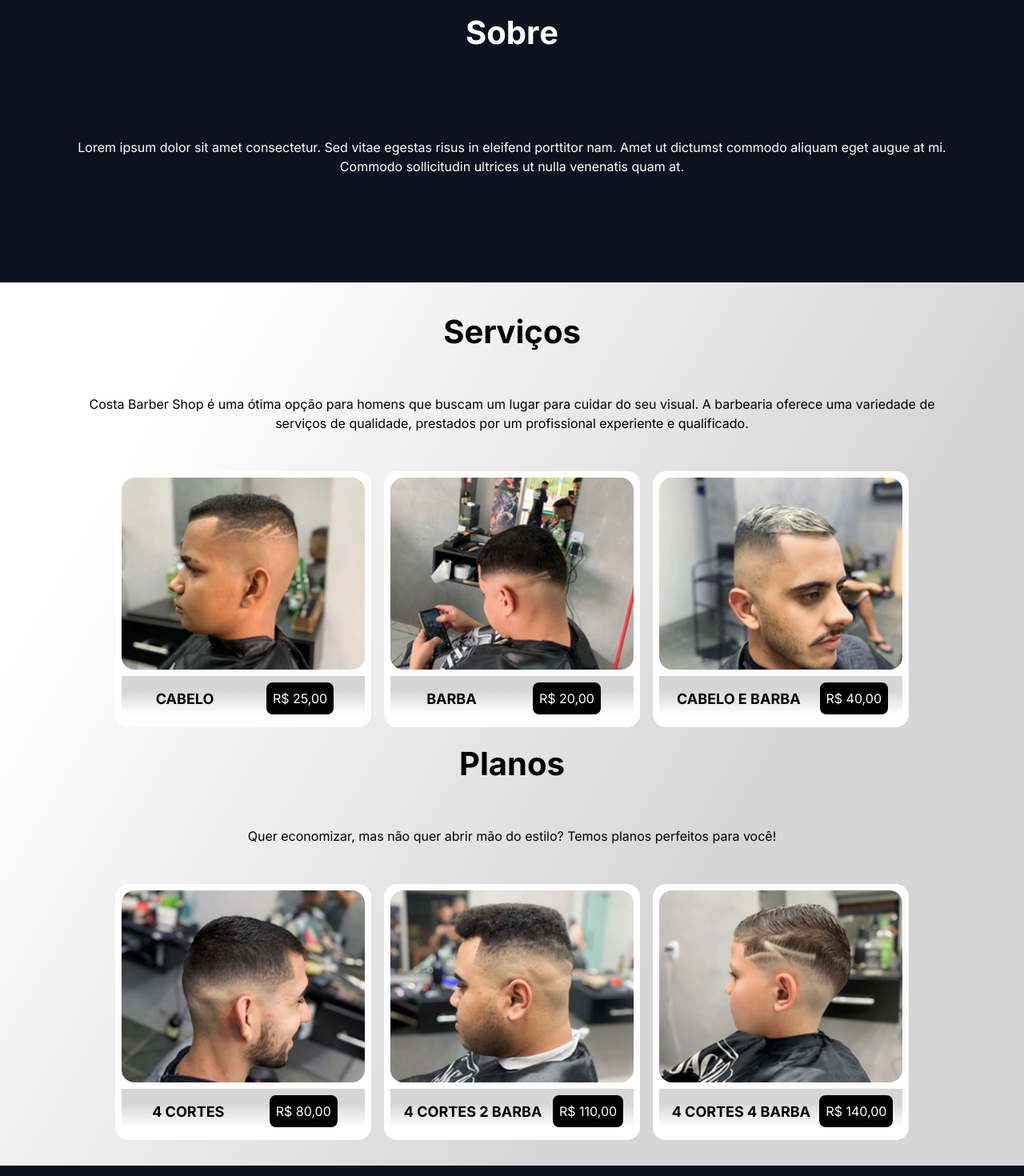
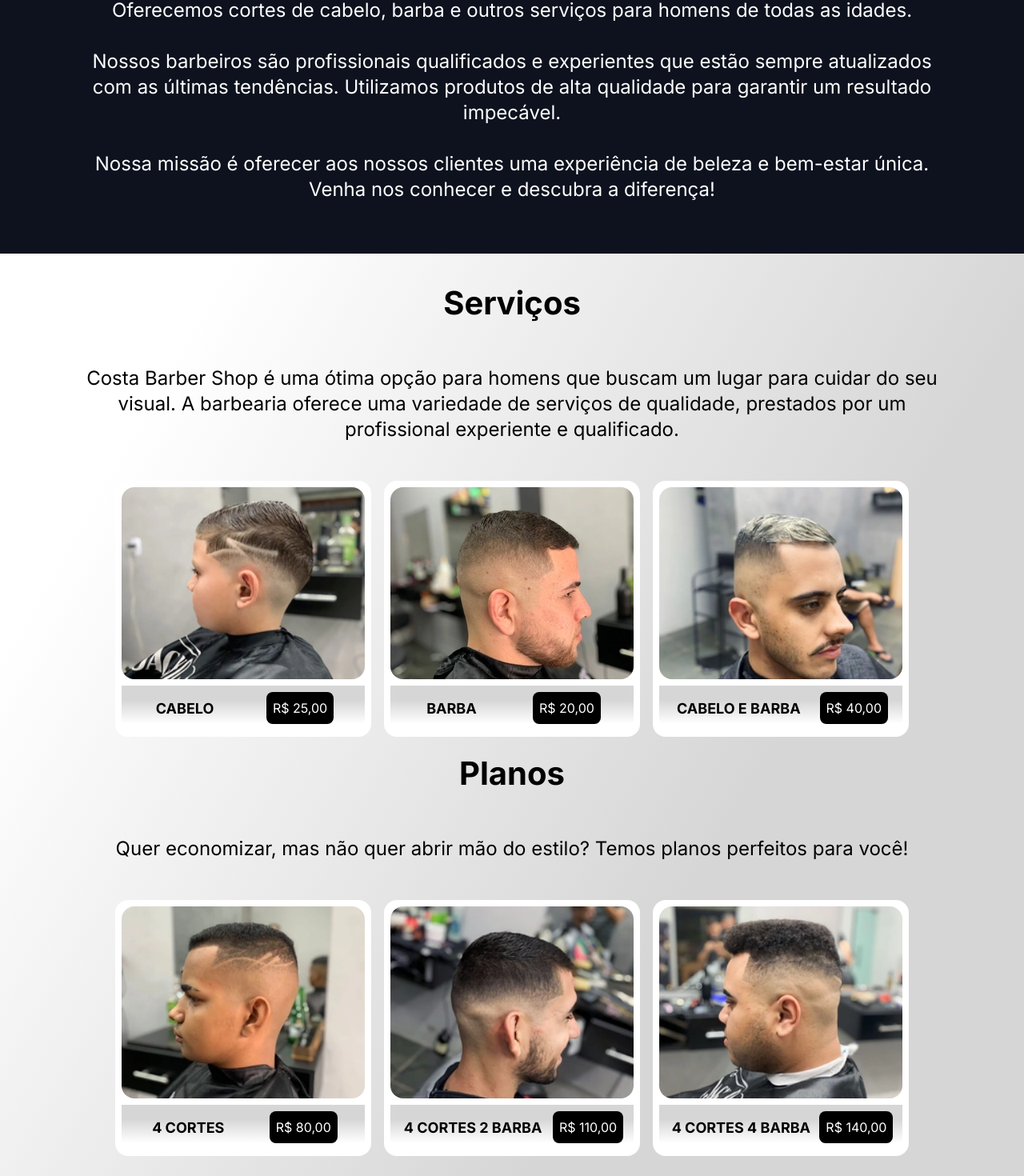
Before and after one commit to Alisonais/landing-page-barbearia, a Next.js app: page / in a window 1280 px wide. Shown: the part 1399-2869 px from the top of the page at 80% size. Built offline with nearby package versions, Linux system fonts and the light colour scheme.

Commit message:
refactor: ajustando textos e imagens adicionando fotos e ajustando funções

```diff
--- a/src/components/main/servicos/index.jsx
+++ b/src/components/main/servicos/index.jsx
@@ -1,6 +1,6 @@
 "use client"
 import Title from "@/components/Title";
-import { backgroundlinearServicos, imagem1corte, imagem2corte, imagem3corte, imagem4corte, imagem5corte, imagem7corte } from "@/components/utils/imageLinks";
+import { backgroundlinearServicos, imagem1corte, imagem3corte, imagem4corte, imagem5corte, imagem7corte, imagem8corte } from "@/components/utils/imageLinks";
 import Card from "./card";
 
 export default function Servicos() {
@@ -11,6 +11,13 @@ export default function Servicos() {
   function handleWhats(){
     window.open("https://api.whatsapp.com/send?phone=5512981666880&text=Ol%C3%A1%20eu%20vim%20pelo%20site%20e%20quero%20adquirir%20um%20plano%20mensal")
   };
+
+  const tel = '5512981666880'
+
+    function handlelink(text){
+      const textEncode = encodeURI(text);
+      window.open(`https://api.whatsapp.com/send?phone=55${tel}&text=${textEncode}`)
+    }
 
   return (
       <section
@@ -24,13 +31,13 @@ export default function Servicos() {
         <Title title='Serviços' />
       </h2>
 
-      <p className=" text-center md:p-8 md:px-20  " >
+      <p className=" text-center md:text-xl lg:text-2xl md:p-8 md:px-20  " >
         Costa Barber Shop é uma ótima opção para homens que buscam um lugar para cuidar do seu visual. A barbearia oferece uma variedade de serviços de qualidade, prestados por um profissional experiente e qualificado.
       </p>
 
       <div className="  flex flex-col gap-4 md:w-[900px] lg:w-[1000px] md:flex-row md:flex-wrap justify-center " >
         <Card
-          img={imagem1corte.src}
+          img={imagem7corte.src}
           title="CABELO"
           price={25}
           handle={handleBookMe}
@@ -38,7 +45,7 @@ export default function Servicos() {
         />
 
         <Card
-          img={imagem2corte.src}
+          img={imagem8corte.src}
           title="BARBA"
           price={20}
           handle={handleBookMe}
@@ -56,29 +63,29 @@ export default function Servicos() {
       <Title title='Planos' />
       </h2>
 
-      <p className=" text-center md:p-8 md:px-20  " >
+      <p className=" text-center md:text-xl lg:text-2xl md:p-8 md:px-20  " >
         Quer economizar, mas não quer abrir mão do estilo? Temos  planos perfeitos para você!
       </p>
       <div className="  flex flex-col gap-4 md:w-[900px] lg:w-[1000px] md:flex-row md:flex-wrap justify-center " >
         <Card
-          img={imagem4corte.src}
+          img={imagem1corte.src}
           title="4 CORTES"
           price={80}
-          handle={handleWhats}
+          handle={()=> handlelink('Olá, gostaria adquirir um plano mensal para 4 CORTES')}
+        />
+
+        <Card
+          img={imagem4corte.src}
+          title="4 CORTES  2 BARBA"
+          price={110}
+          handle={()=> handlelink('Olá, gostaria adquirir um plano mensal para 4 CORTES e 2 BARBAS')}
         />
 
         <Card
           img={imagem5corte.src}
-          title="4 CORTES  2 BARBA"
-          price={110}
-          handle={handleWhats}
-        />
-
-        <Card
-          img={imagem7corte.src}
           title="4 CORTES  4 BARBA"
           price={140}
-          handle={handleWhats}
+          handle={()=> handlelink('Olá, gostaria adquirir um plano mensal para 4 CORTES e 4 BARBAS')}
         />
       </div>
 
--- a/src/components/main/sobre/index.jsx
+++ b/src/components/main/sobre/index.jsx
@@ -75,7 +75,7 @@ export default function Sobre() {
 
   return (
     <section
-      className=" bg-azulEscuro h-[100vh] flex flex-col justify-evenly px-4 py-8 "
+      className=" bg-azulEscuro h-[100%] flex flex-col justify-evenly px-4 py-8 "
     >
       <motion.div
         className='flex justify-center relative'
@@ -134,8 +134,14 @@ export default function Sobre() {
         />
       </h2>
 
-      <p className='text-white text-center md:p-8 md:px-20 ' >
-        Lorem ipsum dolor sit amet consectetur. Sed vitae egestas risus in eleifend porttitor nam. Amet ut dictumst commodo aliquam eget augue at mi. Commodo sollicitudin ultrices ut nulla venenatis quam at.
+      <p className='text-white text-center md:text-xl lg:text-2xl p-4 md:p-8 md:px-20 ' >
+      <strong>Costa Barber Shop </strong>
+
+A Costa Barber Shop é um espaço dedicado ao cuidado masculino. Oferecemos cortes de cabelo, barba e outros serviços para homens de todas as idades.<br /><br />
+
+Nossos barbeiros são profissionais qualificados e experientes que estão sempre atualizados com as últimas tendências. Utilizamos produtos de alta qualidade para garantir um resultado impecável. <br /><br />
+
+Nossa missão é oferecer aos nossos clientes uma experiência de beleza e bem-estar única. Venha nos conhecer e descubra a diferença!
       </p>
     </section>
   );
--- a/src/components/squad/menber/index.jsx
+++ b/src/components/squad/menber/index.jsx
@@ -26,7 +26,7 @@ export default function Member() {
       <div
         className="p-2 flex justify-center hover:scale-110 transition-all ease-in-out duration-500 stroke-white"
       >
-        <Instagram />
+        <Instagram link="https://www.instagram.com/_bruniiinho/" />
       </div>
     </div>
   );
--- a/src/components/utils/imageLinks/index.js
+++ b/src/components/utils/imageLinks/index.js
@@ -5,6 +5,8 @@ import imagem4 from "../../../../public/imagem4.webp";
 import imagem5 from "../../../../public/imagem5.webp";
 import imagem6 from "../../../../public/imagem6.webp";
 import imagem7 from "../../../../public/imagem7.webp";
+import imagem8 from "../../../../public/imagem8.webp";
+import imagem9 from "../../../../public/imagem9.webp";
 import imagemBackground from "../../../../public/imagemBackground.webp";
 
 export const backgroundCta = imagemBackground;
@@ -23,6 +25,10 @@ export const imagem6corte = imagem6
 
 export const imagem7corte = imagem7
 
+export const imagem8corte = imagem8
+
+export const imagem9corte = imagem9
+
 export const backgroundLinearGradientCta = 'linear-gradient(180deg, #0D121E 0%, rgba(13, 18, 30, 0.51) 25%, rgba(13, 18, 30, 0.32) 51.56%, rgba(13, 18, 30, 0.51) 76.04%, #0D121E 100%)';
 
 export const backgroundlinearServicos = 'linear-gradient(120deg, #FFF 14.92%, #D6D6D6 68.12%)';
--- a/src/components/utils/logos/instagram/index.jsx
+++ b/src/components/utils/logos/instagram/index.jsx
@@ -1,10 +1,10 @@
 import { motion } from "framer-motion";
 import { pathVariants, svgVariants } from "../../svgAnimate";
 
-export default function Instagram() {
+export default function Instagram({link}) {
 
   function handleInsta() {
-    window.open("https://www.instagram.com/_costabarbershop/");
+    window.open(link);
   };
 
   return (
```
Also changed, not shown: public/imagem8.webp (added), public/imagem9.webp (added).
